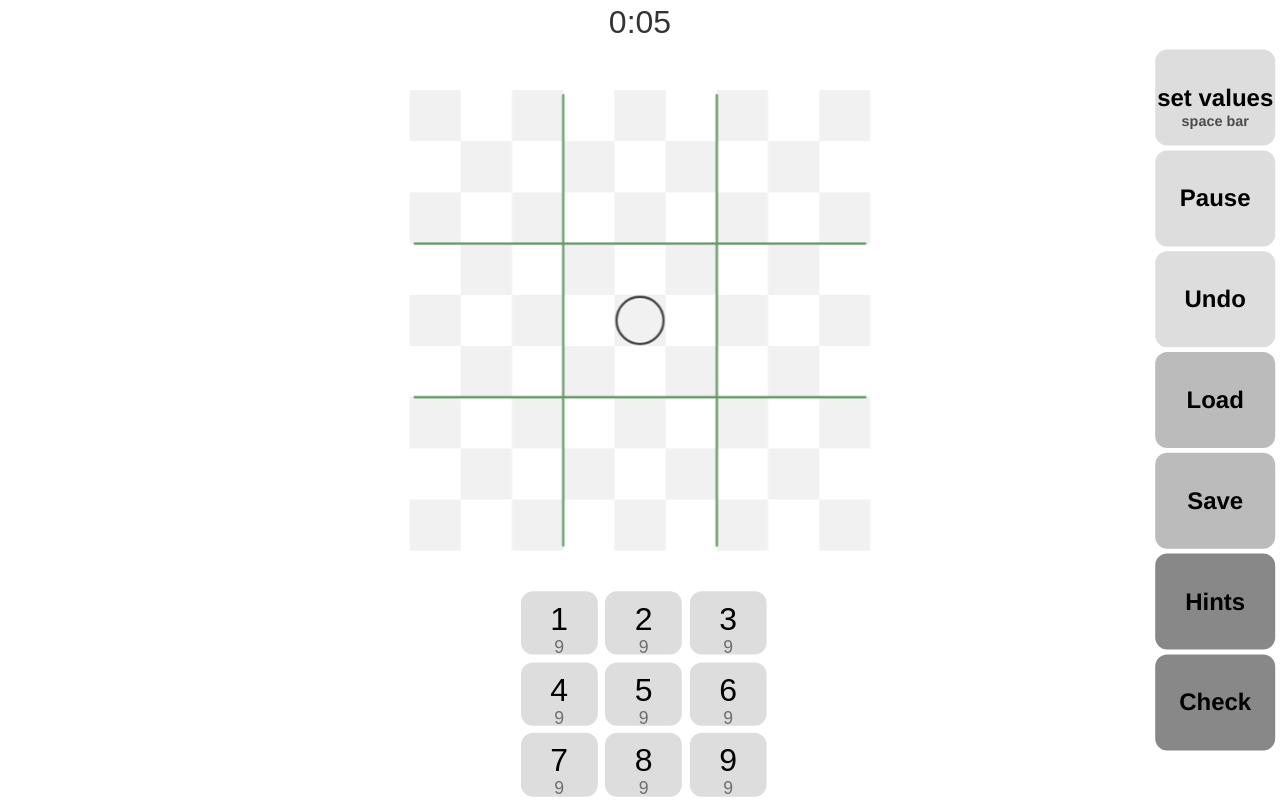
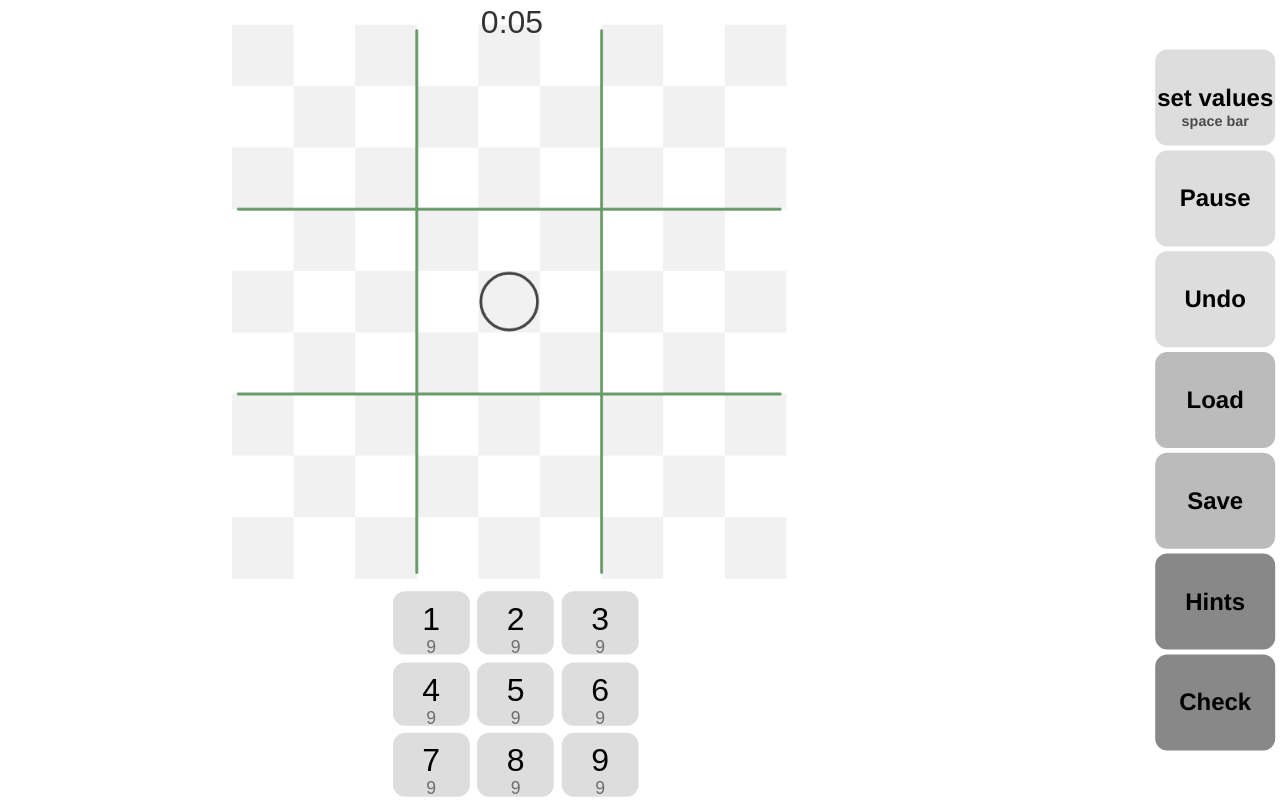
Before and after one commit to JosePedroDias/sudoku, a website with bundled scripts: page index.html in a window 1280 px wide. Built offline with nearby package versions, Linux system fonts and the light colour scheme.

Commit message:
scaling UI improvements

```diff
--- a/main.css
+++ b/main.css
@@ -6,9 +6,10 @@ html, body {
 
 .elapsed-time {
     position: fixed;
-    left: 0;
+    left: 40%;
     top: 0;
-    width: 100%;
+    width: 6em;
+    margin-left: -3em;
     z-index: 1;
     text-align: center;
     color: #333;
@@ -16,15 +17,16 @@ html, body {
     -moz-user-select: none;
     -webkit-user-select: none;
     user-select: none;
+    pointer-events: none;
 }
 
 .board {
     position: fixed;
     transform-origin: 50% 50%;
-    left: 50%;
-    top:  40%;
-    margin-left: calc(0.4 * -720px);
-    margin-top:  calc(0.4 * -720px);
+    left: 40%;
+    top:  38%;
+    margin-left: -350px;
+    margin-top:  -350px;
 }
 
 div.paused {
@@ -55,7 +57,7 @@ body.paused div.paused {
     position: fixed;
     transform-origin: 50% 100%;
     bottom: 0;
-    left: 50%;
+    left: 40%;
     width: 320px;
     margin-left: -155px;
 }
--- a/main.mjs
+++ b/main.mjs
@@ -4,9 +4,8 @@ import { Board } from './board.mjs';
 import { generateNumbers } from './numbers.mjs';
 import { generateActions } from './actions.mjs';
 
-const SCALE = Math.min(...[window.innerWidth, window.innerHeight]) / 1000;
-
-function scaleUI(scl) {
+function scaleUI() {
+  const scale = Math.min(...[window.innerWidth, window.innerHeight]) / 1000;
   [
     document.querySelector('.elapsed-time'),
     document.querySelector('.board'),
@@ -14,11 +13,11 @@ function scaleUI(scl) {
     document.querySelector('.actions'),
     document.querySelector('.numbers'),
 
-  ].forEach(el => el.style.transform = `scale(${scl.toFixed(2)})`);
+  ].forEach(el => el.style.transform = `scale(${scale.toFixed(2)})`);
 }
 
 
-const boardWidth = 720 * 0.8;
+const boardWidth = 700;
 
 const storage = storageFactory('sdku');
 
@@ -269,7 +268,8 @@ document.body.addEventListener('keydown', (ev) => {
 numbers = generateNumbers(document.querySelector('.numbers'), onNumber);
 actions = generateActions(document.querySelector('.actions'), onAction);
 
-scaleUI(SCALE);
+scaleUI();
+window.addEventListener('resize', scaleUI);
 
 updateCounters();
 b.setSelectedPosition(lastPos);
```
Also changed, not shown: README.md.
